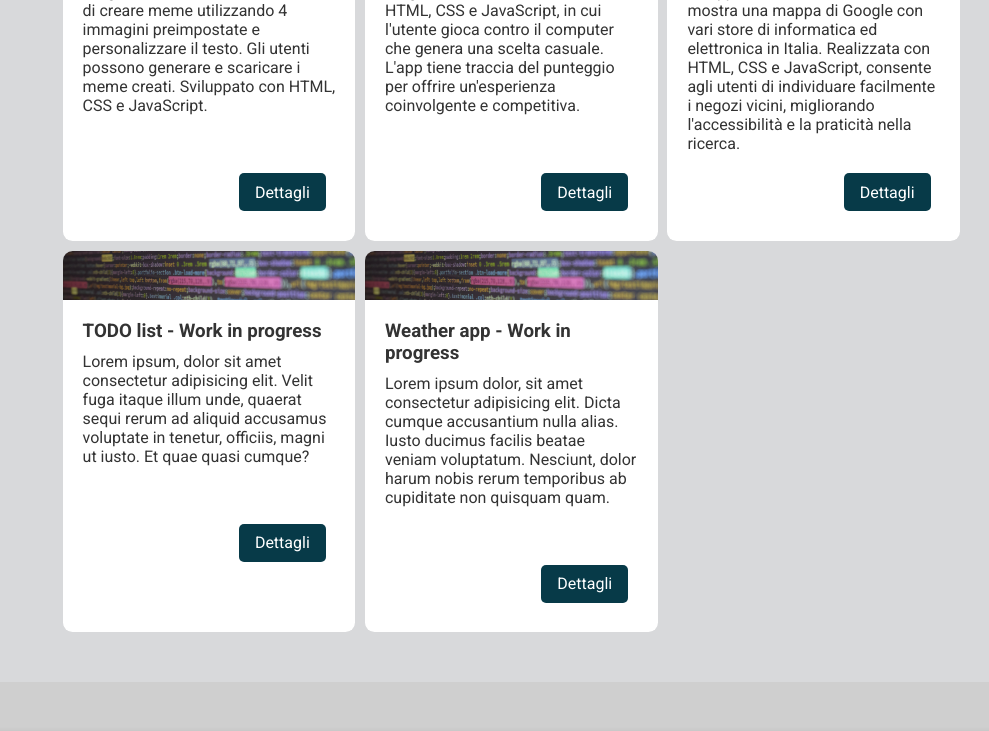
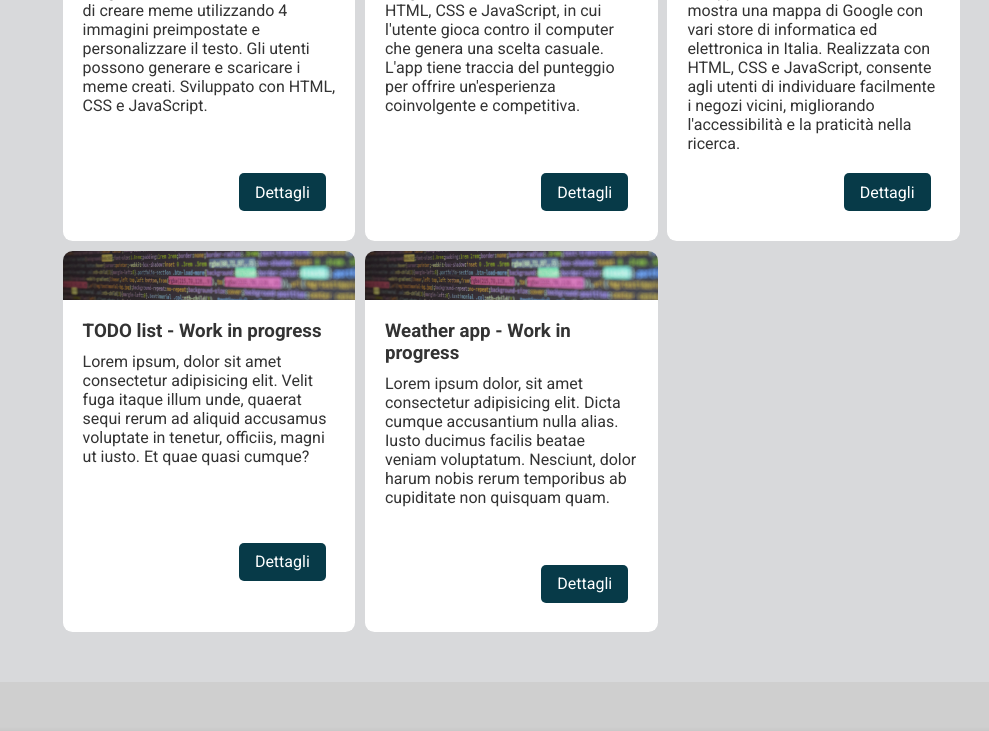
Before and after one commit to FP-CodeExplorer/FP-CodeExplorer.github.io, a plain HTML site: page index.html in a window 1280 px wide. Shown: the part 999-1730 px from the top of the page, without its empty margins (291-1280 px from the left). Drawn offline with Linux system fonts and the light colour scheme.

Commit message:
Update index.html

```diff
--- a/index.html
+++ b/index.html
@@ -192,7 +192,7 @@
                         <h3>TODO list - Work in progress</h3>
                         <p>
                             Lorem ipsum, dolor sit amet consectetur adipisicing elit. Velit fuga itaque illum unde, quaerat sequi rerum ad aliquid accusamus voluptate in tenetur, officiis, magni ut iusto. Et quae quasi cumque?
-                        </p><br><br>
+                        </p><br><br><br>
                         <a class="button" href="todo-app/build/index.html" target="_blank"><span>Dettagli</span></a>
                     </div>
                 </article>
```
